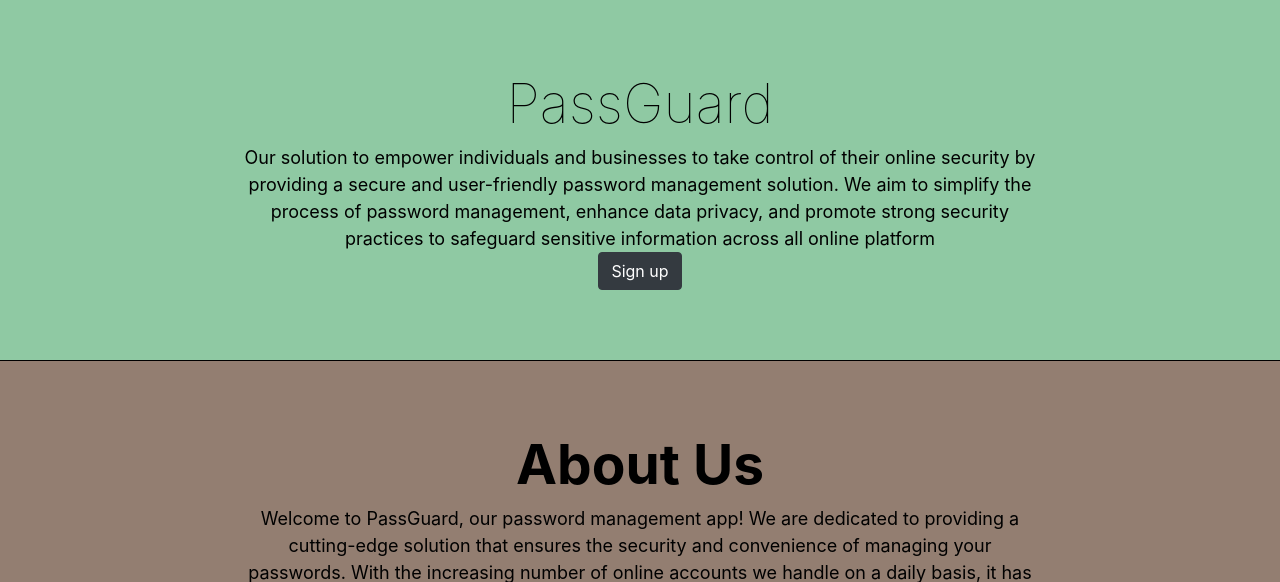
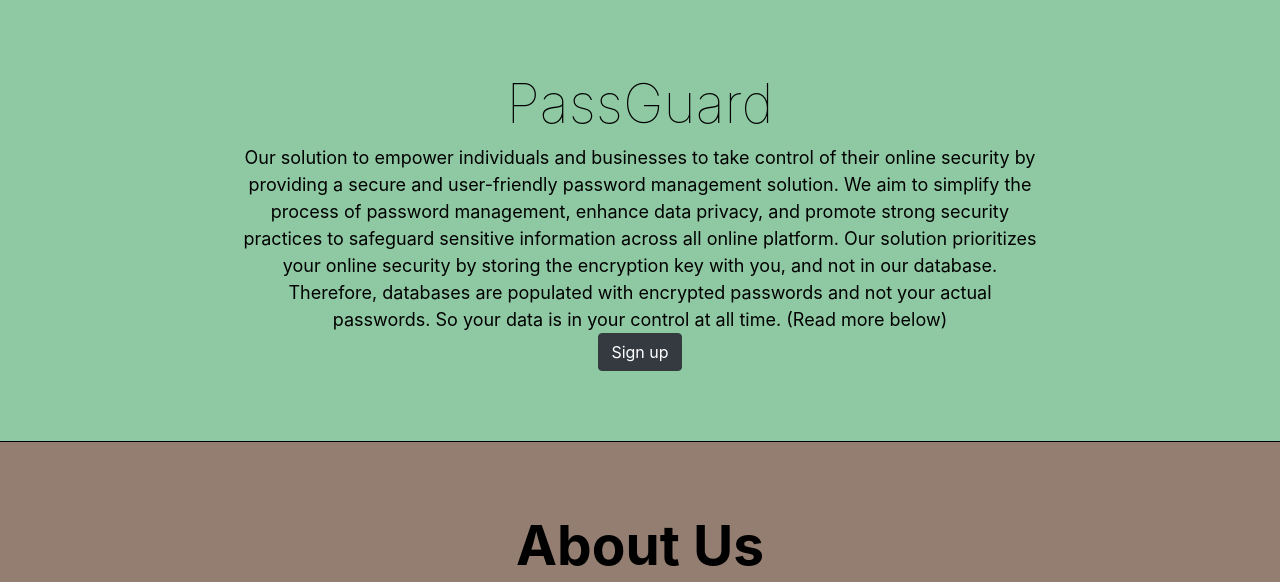
Before and after one commit to Beshoy-Hezky/Password-Vault-Webapp, a Django app: page / in a window 1280 px wide. Shown: the part 56-638 px from the top of the page. Run offline with Django 4.2, Linux system fonts and the light colour scheme; some libraries are stand-ins or nearby versions.

Commit message:
F01: Fix information on about us page

```diff
--- a/PassGuard/vault/templates/vault/aboutus.html
+++ b/PassGuard/vault/templates/vault/aboutus.html
@@ -6,7 +6,7 @@
   <p class="about-us">Our solution to empower individuals and businesses to take control of their online security
     by providing a secure and user-friendly password management solution. We aim to simplify the
     process of password management, enhance data privacy, and promote strong security practices
-    to safeguard sensitive information across all online platform</p>
+    to safeguard sensitive information across all online platform. Our solution prioritizes your online security by storing the encryption key with you, and not in our database. Therefore, databases are populated with encrypted passwords and not your actual passwords. So your data is in your control at all time. (Read more below)</p>
   {% if user.is_authenticated == False %}
   <a href="{% url 'register' %}"><button class="btn btn-dark">Sign up</button></a>
   {% endif %}
@@ -20,14 +20,14 @@
 
 At PassGuard, our mission is to empower individuals and businesses to take control of their online security. We understand the importance of protecting sensitive information and maintaining privacy in the digital age. That's why we have developed a robust password management platform that combines advanced encryption techniques with user-friendly features.
 
-Security is at the core of PassGuard. We utilize asymmetric-key encryption, a highly secure encryption method, to keep your passwords safe. This encryption technique uses a pair of keys – a public key and a private key. The public key is used to encrypt the passwords, while the private key, which only you have access to, is used to decrypt them. This means that even if the encrypted passwords are intercepted, they remain unintelligible without the private key, providing an added layer of protection.
+Security is at the core of PassGuard. We make it the responsibility of the user to store their individual master-key. Once the user registers he will be given a master-key (which is the encryption key). The user is recommended to store it offline on a notepad document or in a physical copy. This increases the protection by alot as even if the database was intercepted all that would be found are some encrypted passwords therefore this adds a layer of protection.
 
-We believe in making password management simple and hassle-free. With PassGuard, you can securely store, organize, and access your passwords from any device. Generate strong and unique passwords, easily autofill login forms, and seamlessly synchronize your data across multiple platforms.
+We believe in making password management simple and hassle-free. With PassGuard, you can securely store, organize, and access your passwords from any device. Generate strong and unique passwords and seamlessly synchronize your data across multiple platforms.
 
-At PassGuard, we are committed to maintaining the highest standards of security and privacy. We employ industry-leading measures to safeguard your data, including encryption at rest and in transit, regular security audits, and strict access controls. Your trust and satisfaction are our top priorities.
+At PassGuard, we are committed to maintaining the highest standards of security and privacy. Your trust and satisfaction are our top priorities.
 
 Join us on our mission to strengthen your online security and simplify your password management. Experience the peace of mind that comes with knowing your passwords are safe, while enjoying the convenience of accessing them whenever and wherever you need.
 
-Start using PassGuard today and take control of your digital security journey!</p>
+Start using PassGuard for free today and take control of your digital security journey!</p>
 </div>
 {% endblock %}
```
